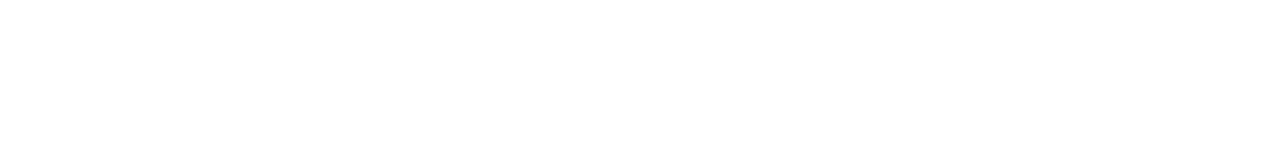
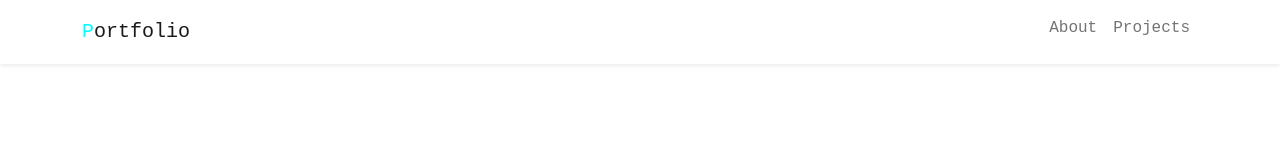
Before and after one commit to pRaSadd08/My_Portfollio, a plain HTML site: page index.html in a window 1280 px wide. Drawn offline with nearby package versions, Linux system fonts and the light colour scheme.

Commit message:
Added Nav-Bar

```diff
--- a/index.html
+++ b/index.html
@@ -4,9 +4,40 @@
     <meta charset="UTF-8">
     <meta http-equiv="X-UA-Compatible" content="IE=edge">
     <meta name="viewport" content="width=device-width, initial-scale=1.0">
-    <title>Document</title>
+    <!-- CSS only -->
+    <link href="https://cdn.jsdelivr.net/npm/bootstrap@5.2.2/dist/css/bootstrap.min.css" rel="stylesheet" integrity="sha384-Zenh87qX5JnK2Jl0vWa8Ck2rdkQ2Bzep5IDxbcnCeuOxjzrPF/et3URy9Bv1WTRi" crossorigin="anonymous">
+    <link rel="stylesheet" href="style.css">
+    <link rel="icon" type="img/png" href="images/techis-logo.png">
+    <title> Portfollio</title>
 </head>
 <body>
-
+  <!--Navbar-->
+    <nav class="navbar navbar-expand-lg navbar-light shadow-sm">
+      <!-- container, adjust the width for each device. -->
+        <div class="container">
+          <!--nav-brand, for your company, product, or project name-->
+          <a class="navbar-brand title-icon" href="#"><span class="font-primary">P</span>ortfolio </a>
+          <!--navbar-toggler, for use with our collapse plugin and other navigation toggling behaviors. -->
+          <button class="navbar-toggler" type="button" data-bs-toggle="collapse" data-bs-target="#navbarToggler" >
+            <span class="navbar-toggler-icon"></span>
+          </button>
+          <!-- .collapse .navbar-collapse, for grouping and hiding navbar contents by a parent breakpoint.-->
+          <div class="collapse navbar-collapse" id="navbarToggler">
+            <!--navbar-nav, for a full-height and lightweight navigation -->
+            <!--ms-auto, for pushing items to the left -->
+            <!-- mb-2, for a margin bottom for 2 levels -->
+            <ul class="navbar-nav ms-auto mb-2">
+              <li class="nav-item">
+                <a class="nav-link font-black" href="about">About</a>
+              </li>
+              <li class="nav_item">
+                <a class="nav-link font-blank" href="projects">Projects</a>
+              </li>
+            </ul>
+          </div>
+        </div>
+      </nav>
+    <!-- JavaScript Bundle with Popper -->
+<script src="https://cdn.jsdelivr.net/npm/bootstrap@5.2.2/dist/js/bootstrap.bundle.min.js" integrity="sha384-OERcA2EqjJCMA+/3y+gxIOqMEjwtxJY7qPCqsdltbNJuaOe923+mo//f6V8Qbsw3" crossorigin="anonymous"></script>
 </body>
 </html>
--- /dev/null
+++ b/style.css
@@ -0,0 +1,12 @@
+/********
+
+COMMON
+
+********/
+
+body{
+    font-family:monospace, sans-serif;
+}
+.font-primary{
+    color: aqua;
+}
```
Also changed, not shown: 2 other files.
